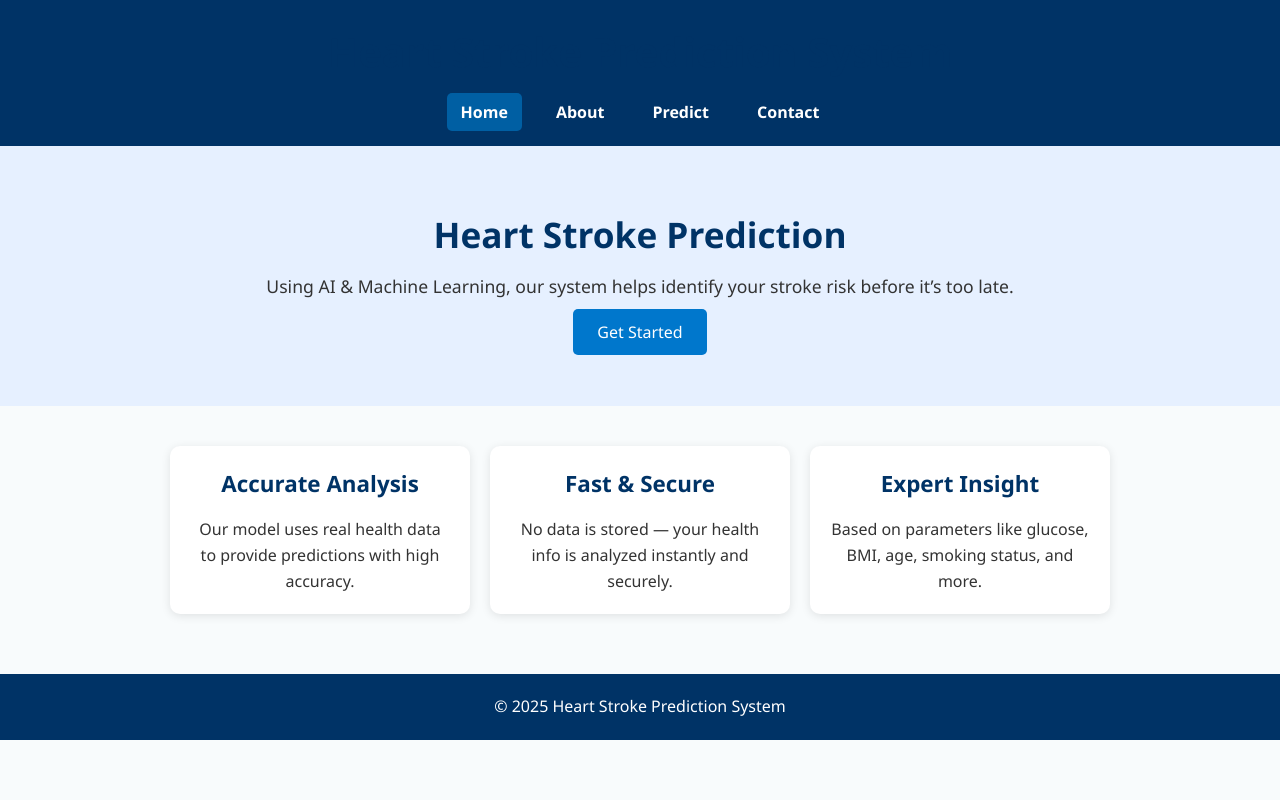
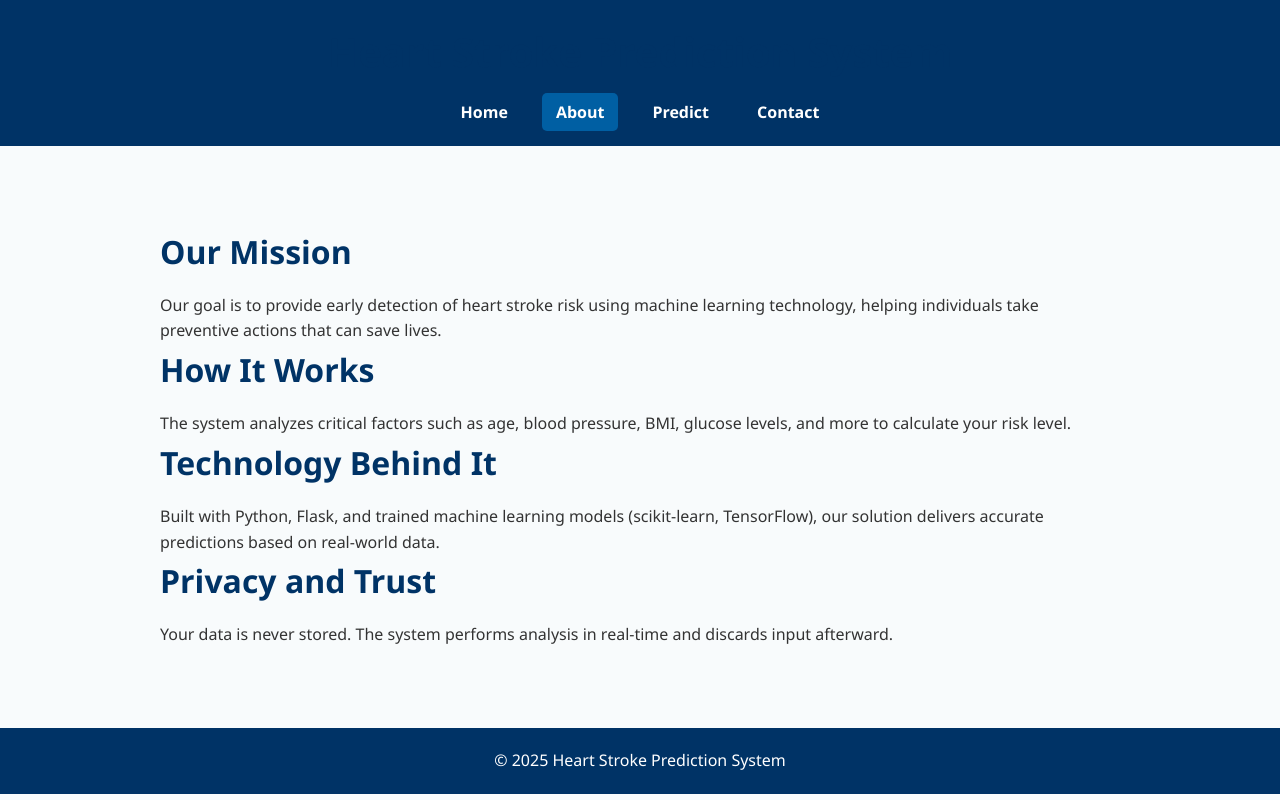
Before and after one commit to sparsha-lab/stroke-prediction, a Flask app: page /about in a window 1280 px wide. Run offline with Flask 3, Linux system fonts and the light colour scheme; parts of the project's set-up code (start-up, migrations or seed data) failed here and were passed over.

Commit message:
Update about.html

```diff
--- a/templates/about.html
+++ b/templates/about.html
@@ -2,54 +2,48 @@
 <html lang="en">
 <head>
     <meta charset="UTF-8" />
-    <meta name="viewport" content="width=device-width, initial-scale=1.0"/>
-    <title>Home - Heart Stroke Prediction</title>
+    <meta name="viewport" content="width=device-width, initial-scale=1.0" />
+    <title>About - Heart Stroke Prediction</title>
     <link rel="stylesheet" href="{{ url_for('static', filename='style.css') }}">
 </head>
 <body>
-
     <header>
         <h1>Heart Stroke Prediction System</h1>
         <nav>
             <ul>
-            <li><a href="/" class="active">Home</a></li>
-            <li><a href="/about">About</a></li>
+                <li><a href="/">Home</a></li>
+                <li><a href="/about" class="active">About</a></li>
                 <li><a href="/predict">Predict</a></li>
                 <li><a href="/contact">Contact</a></li>
             </ul>
         </nav>
     </header>
 
-<section class="hero">
-    <div class="hero-content">
-        <div class="hero-text">
-            <h2>Heart Stroke Prediction</h2>
-            <p>Using AI & Machine Learning, our system helps identify your stroke risk before it’s too late.</p>
-        </div>
-        <div class="hero-action">
-            <a href="/predict" class="btn">Get Started</a>
-        </div>
-    </div>
-</section>
+    <section class="main">
+        <h2>Our Mission</h2>
+        <p>
+            Our goal is to provide early detection of heart stroke risk using machine learning technology,
+            helping individuals take preventive actions that can save lives.
+        </p>
 
-<section class="features">
-    <div class="feature">
-        <h3>Accurate Analysis</h3>
-        <p>Our model uses real health data to provide predictions with high accuracy.</p>
-    </div>
-    <div class="feature">
-        <h3>Fast & Secure</h3>
-        <p>No data is stored — your health info is analyzed instantly and securely.</p>
-    </div>
-    <div class="feature">
-        <h3>Expert Insight</h3>
-        <p>Based on parameters like glucose, BMI, age, smoking status, and more.</p>
-    </div>
+        <h2>How It Works</h2>
+        <p>
+            The system analyzes critical factors such as age, blood pressure, BMI, glucose levels, and more to calculate your risk level.
+        </p>
+
+        <h2>Technology Behind It</h2>
+        <p>
+            Built with Python, Flask, and trained machine learning models (scikit-learn, TensorFlow), our solution delivers accurate predictions based on real-world data.
+        </p>
+
+        <h2>Privacy and Trust</h2>
+        <p>
+            Your data is never stored. The system performs analysis in real-time and discards input afterward.
+        </p>
     </section>
 
     <footer>
         <p>&copy; 2025 Heart Stroke Prediction System</p>
     </footer>
-
 </body>
 </html>
```
Lines whose indentation alone changed are shown as unchanged.
